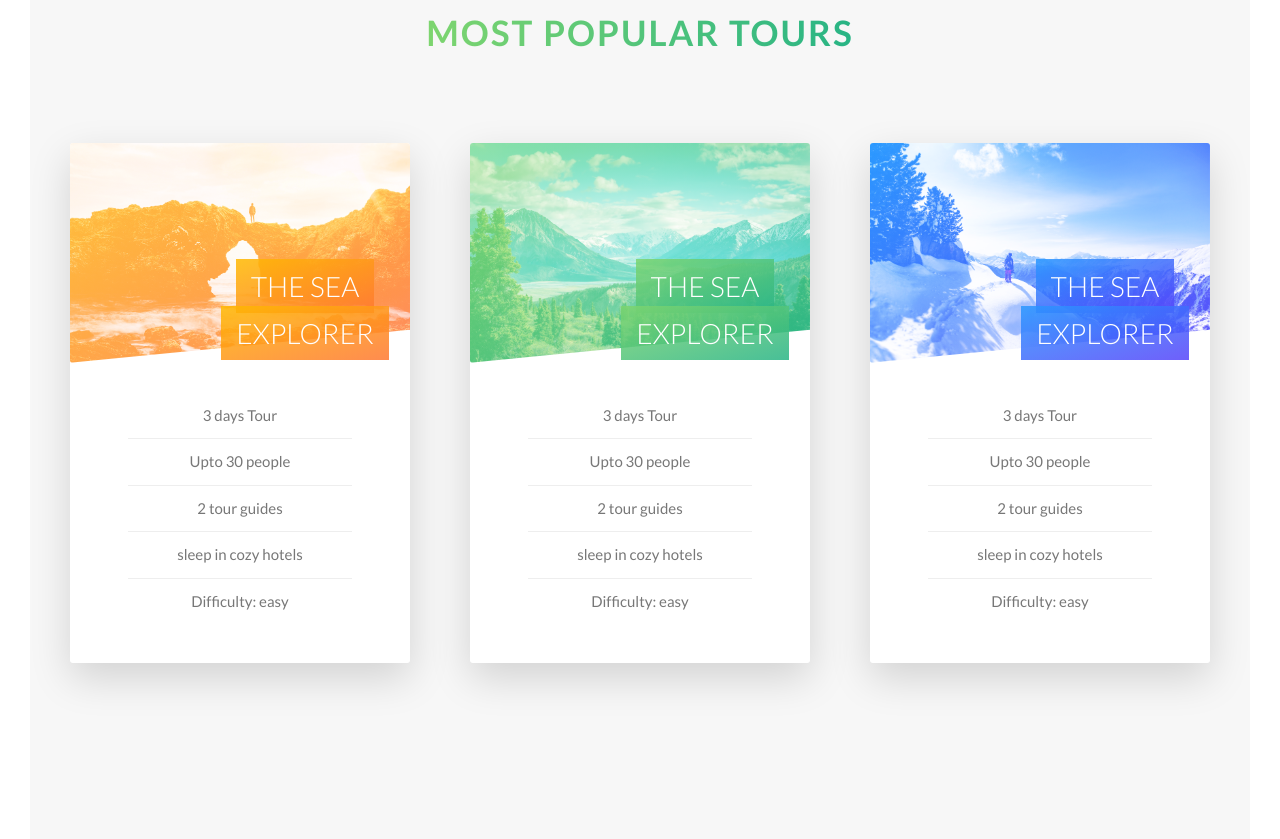
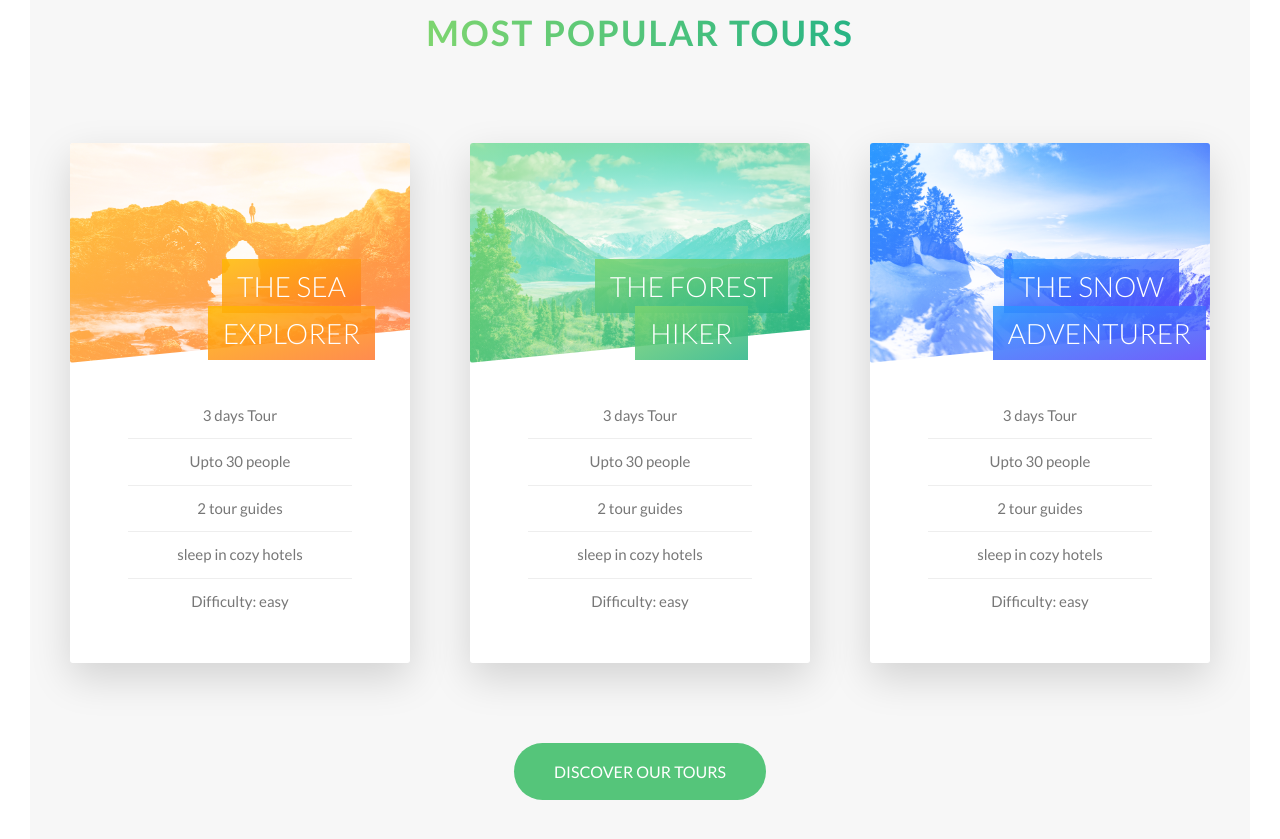
Before and after one commit to jindamavi/natours, a website: page index.html in a window 1280 px wide. Shown: the part 2327-3166 px from the top of the page. Drawn offline with nearby package versions, Linux system fonts and the light colour scheme; files that its build step writes are made by us from their sources.

Commit message:
section tours - added green button

```diff
--- a/index.html
+++ b/index.html
@@ -122,7 +122,13 @@
                             </div>
                         </div>
                         <div class="card__side card__side--back card__side--back-1">
-                            BACK
+                            <div class="card__cta">
+                                <div class="card__price-box">
+                                    <p class="card__price-only">Only</p>
+                                    <p class="card__price-value">$297</p>
+                                </div>
+                                <a href="#" class="btn btn--white">Book Now</a>
+                            </div>
                         </div>
                     </div>
                 </div>
@@ -134,7 +140,7 @@
                             </div>
                             <h4 class="card__heading">
                                 <span class="card__heading-span card__heading-span--2">
-                                    The Sea Explorer
+                                    The Forest Hiker
                                 </span>
                             </h4>
                             <div class="card__details">
@@ -148,7 +154,13 @@
                             </div>
                         </div>
                         <div class="card__side card__side--back card__side--back-2">
-                            BACK
+                            <div class="card__cta">
+                                <div class="card__price-box">
+                                    <p class="card__price-only">Only</p>
+                                    <p class="card__price-value">$546</p>
+                                </div>
+                                <a href="#" class="btn btn--white">Book Now</a>
+                            </div>
                         </div>
                     </div>
                 </div>
@@ -160,7 +172,7 @@
                             </div>
                             <h4 class="card__heading">
                                 <span class="card__heading-span card__heading-span--3">
-                                    The Sea Explorer
+                                    The Snow Adventurer
                                 </span>
                             </h4>
                             <div class="card__details">
@@ -174,10 +186,22 @@
                             </div>
                         </div>
                         <div class="card__side card__side--back card__side--back-3">
-                            BACK
+                            <div class="card__cta">
+                                <div class="card__price-box">
+                                    <p class="card__price-only">Only</p>
+                                    <p class="card__price-value">$1000</p>
+                                </div>
+                                <a href="#" class="btn btn--white">Book Now</a>
+                            </div>
                         </div>
                     </div>
                 </div>
+            </div>
+
+            <div class="u-center-text u-margin-bottom-large">
+                <a href="#" class="btn btn--green btn--animated">
+                    Discover Our Tours
+                </a>
             </div>
         </section>
     </main>
--- a/sass/components/_button.scss
+++ b/sass/components/_button.scss
@@ -48,6 +48,16 @@
     }
   }
 
+
+  &--green {
+    color: $color-white;
+    background-color: $color-primary;
+
+    &::after {
+      background-color: $color-primary;
+    }
+  }
+
   &--animated {
     animation: moveInBottom 0.2s ease-out 0.75s;
     animation-fill-mode: backwards;
--- a/sass/components/_card.scss
+++ b/sass/components/_card.scss
@@ -7,7 +7,6 @@
 
     &__side {
         height: 52rem;
-        font-size: 3rem;
         transition: all 0.8s ease;
         position: absolute;
         top:0px;
@@ -77,7 +76,7 @@
         position: absolute;
         top: 12rem;
         right: 2rem;
-        width: 50%;
+        width: 58%;
     }
 
     &__heading-span {
@@ -128,4 +127,30 @@
             }
         }
     }
+
+     // CARD BAKC SIDE
+     &__cta {
+         position: absolute;
+         top: 50%;
+         left: 50%;
+         transform: translate(-50%, -50%);
+         width: 90%;
+         text-align: center;
+     }
+
+     &__price-box {
+         text-align: center;
+         color: $color-white;
+         margin-bottom: 8rem;
+     }
+
+     &__price-only {
+         font-size: 1.4rem;
+         text-transform: uppercase;
+     }
+
+     &__price-value {
+        font-size: 6rem;
+        font-weight: 100;
+    }
 }
--- a/sass/pages/_home.scss
+++ b/sass/pages/_home.scss
@@ -21,7 +21,7 @@
 }
 
 .section-tours {
-    padding: 25rem 0 20rem 0;
+    padding: 25rem 0 1rem 0;
     background-color: $color-grey-light-1;
     margin-top:-10rem;
 }
```
